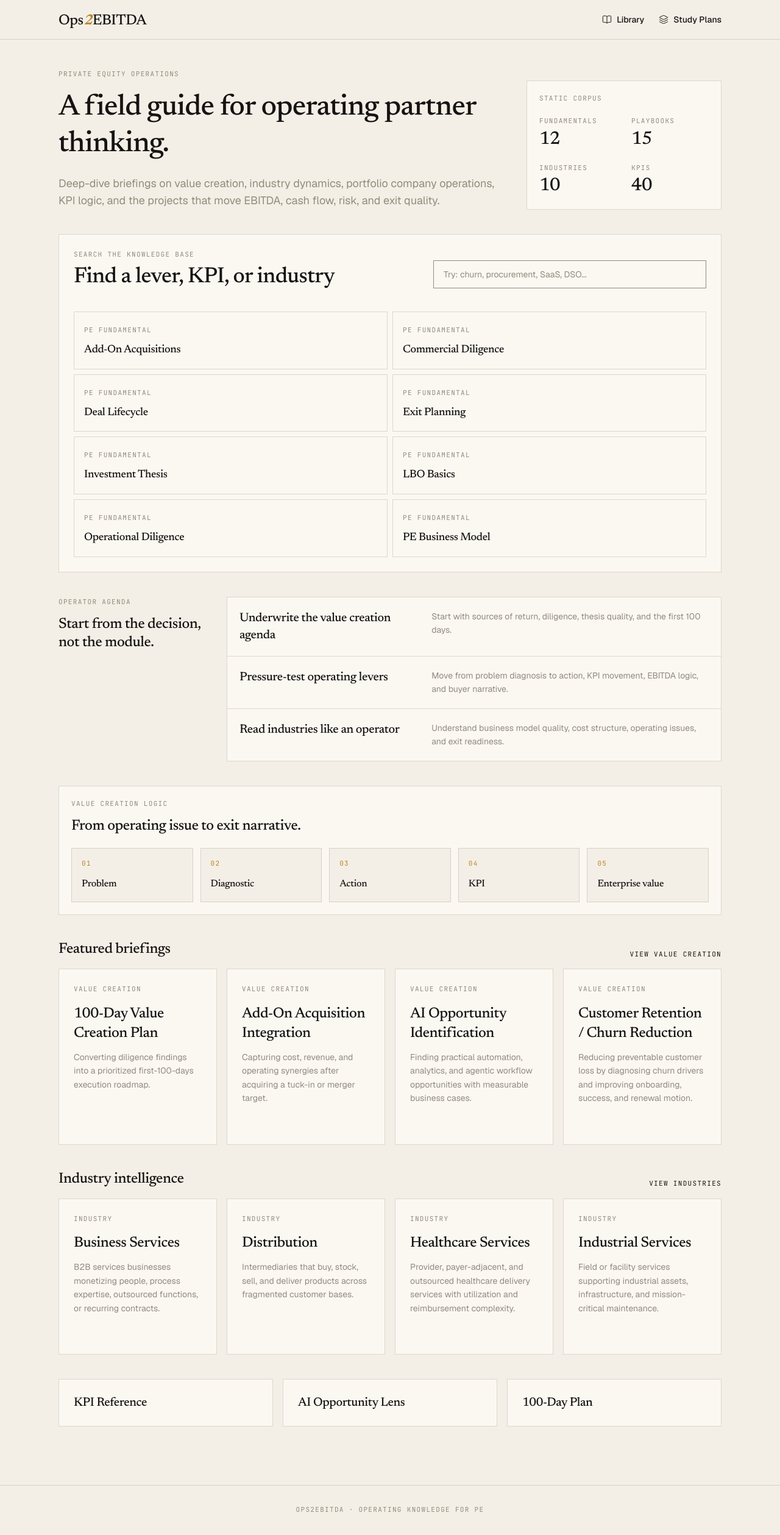
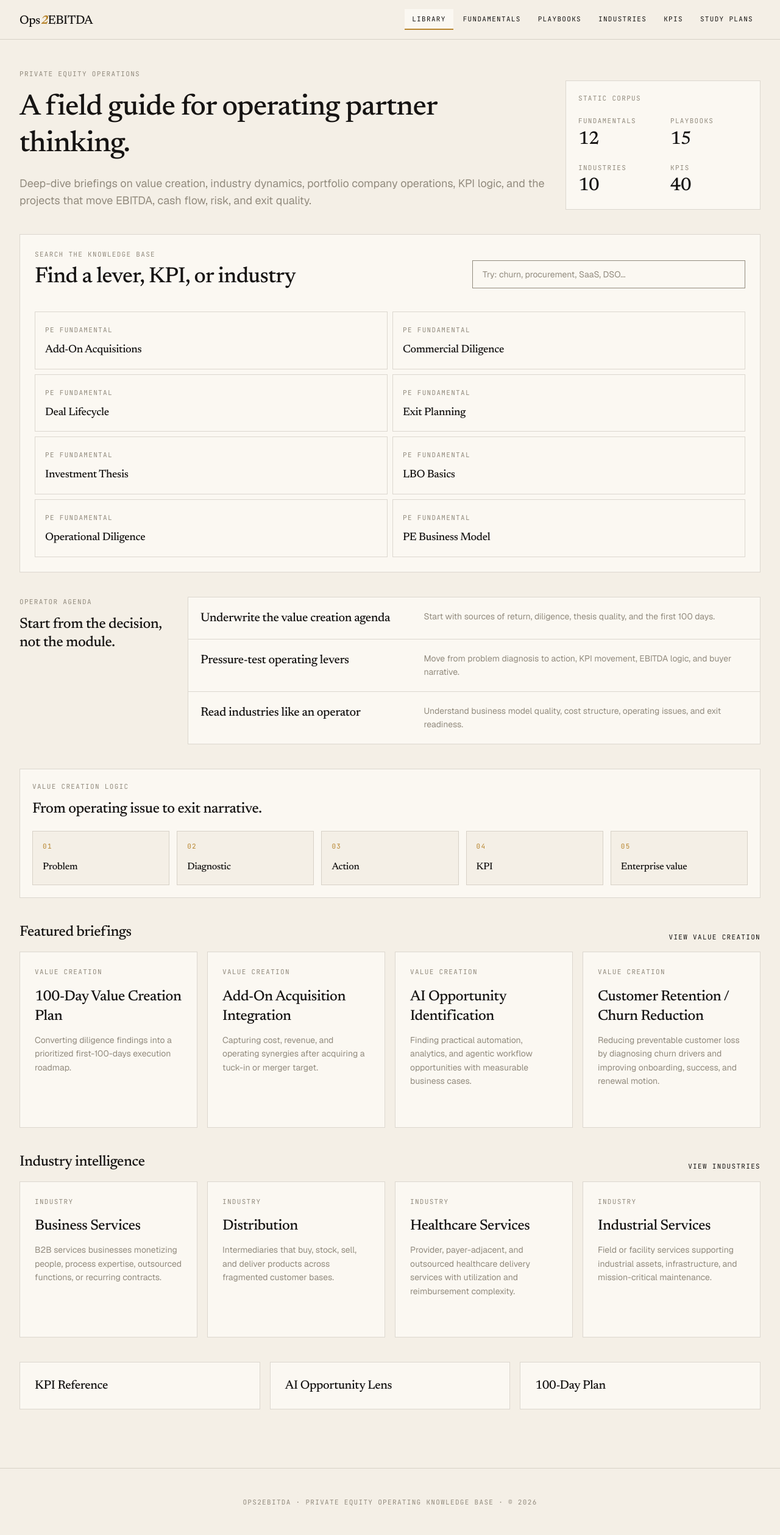
Before and after one commit to blakehenkel24-eng/Ops2EBITDA, a Next.js app: page / in a window 1280 px wide. Shown: the whole page at 61% size. Built offline with nearby package versions, Linux system fonts and the light colour scheme.

Commit message:
fix: restore full navigation taxonomy and update header layout

```diff
--- a/components/AppShell.tsx
+++ b/components/AppShell.tsx
@@ -6,19 +6,19 @@ export function AppShell({ children }: { children: React.ReactNode }) {
   return (
     <div className="min-h-screen bg-bone text-ink flex flex-col">
       <header className="sticky top-0 z-50 bg-bone border-b border-stone/30">
-        <div className="max-w-6xl mx-auto px-4 md:px-8 h-16 flex items-center justify-between">
-          <Link href="/" className="text-2xl hover:opacity-80 transition-opacity">
+        <div className="max-w-7xl mx-auto px-4 md:px-8 h-16 flex items-center justify-between gap-8">
+          <Link href="/" className="text-xl shrink-0 hover:opacity-80 transition-opacity">
             <Ops2EBITDALogo />
           </Link>
           <ClientNav />
         </div>
       </header>
-      <main className="flex-1 max-w-6xl mx-auto w-full px-4 md:px-8 py-8 md:py-12">
+      <main className="flex-1 max-w-7xl mx-auto w-full px-4 md:px-8 py-8 md:py-12">
         {children}
       </main>
-      <footer className="border-t border-stone/30 bg-bone py-8 text-center text-sm text-stone mt-12">
-        <div className="max-w-6xl mx-auto px-4 font-mono-label">
-          Ops2EBITDA · Operating Knowledge for PE
+      <footer className="border-t border-stone/30 bg-bone py-12 text-center text-stone mt-12">
+        <div className="max-w-7xl mx-auto px-4 font-mono-label text-xs">
+          Ops2EBITDA · Private Equity Operating Knowledge Base · © 2026
         </div>
       </footer>
     </div>
--- a/components/ClientNav.tsx
+++ b/components/ClientNav.tsx
@@ -3,7 +3,7 @@
 import { useState } from 'react';
 import Link from 'next/link';
 import { usePathname } from 'next/navigation';
-import { BookOpen, Layers, Menu, X } from 'lucide-react';
+import { BookOpen, Layers, Menu, X, Database, Briefcase, Factory, Activity } from 'lucide-react';
 
 export function ClientNav() {
   const pathname = usePathname();
@@ -11,24 +11,33 @@ export function ClientNav() {
 
   const links = [
     { href: '/', label: 'Library', icon: BookOpen },
+    { href: '/fundamentals', label: 'Fundamentals', icon: Database },
+    { href: '/playbooks', label: 'Playbooks', icon: Briefcase },
+    { href: '/industries', label: 'Industries', icon: Factory },
+    { href: '/kpis', label: 'KPIs', icon: Activity },
     { href: '/study', label: 'Study Plans', icon: Layers },
   ];
 
+  const isActive = (href: string) => {
+    if (href === '/') return pathname === '/';
+    return pathname === href || pathname.startsWith(`${href}/`);
+  };
+
   return (
     <>
-      <nav className="hidden md:flex gap-6 font-geist text-sm font-medium">
+      <nav className="hidden md:flex items-center gap-1 overflow-x-auto">
         {links.map((link) => {
-          const Icon = link.icon;
-          const isActive = pathname === link.href;
+          const active = isActive(link.href);
           return (
             <Link
               key={link.href}
               href={link.href}
-              className={`flex items-center gap-2 transition-colors ${
-                isActive ? 'text-ochre' : 'hover:text-ochre'
+              className={`font-mono-label px-3 py-2 transition-all duration-200 border-b-2 whitespace-nowrap ${
+                active
+                  ? 'border-ochre text-ochre bg-paper'
+                  : 'border-transparent text-stone hover:text-ink hover:bg-paper'
               }`}
             >
-              <Icon size={16} strokeWidth={1.5} />
               {link.label}
             </Link>
           );
@@ -46,20 +55,18 @@ export function ClientNav() {
       </div>
 
       {mobileMenuOpen && (
-        <div className="absolute top-16 left-0 right-0 bg-bone border-b border-stone/30 shadow-sm md:hidden p-4 flex flex-col gap-2 z-40">
+        <div className="absolute top-16 left-0 right-0 bg-paper border-b border-stone/30 shadow-lg md:hidden p-4 flex flex-col gap-1 z-40">
           {links.map((link) => {
-            const Icon = link.icon;
-            const isActive = pathname === link.href;
+            const active = isActive(link.href);
             return (
               <Link
                 key={link.href}
                 href={link.href}
                 onClick={() => setMobileMenuOpen(false)}
-                className={`flex items-center gap-3 font-geist text-base font-medium p-3 rounded-md transition-colors ${
-                  isActive ? 'bg-stone/10 text-ochre' : 'text-ink hover:bg-stone/5 hover:text-ochre'
+                className={`flex items-center gap-3 font-mono-label p-3 transition-colors ${
+                  active ? 'bg-bone text-ochre' : 'text-stone hover:bg-bone hover:text-ink'
                 }`}
               >
-                <Icon size={18} strokeWidth={1.5} />
                 {link.label}
               </Link>
             );
```
